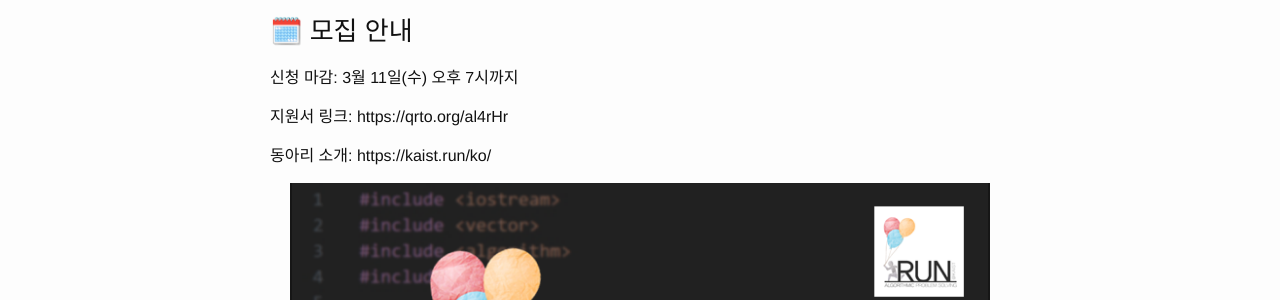
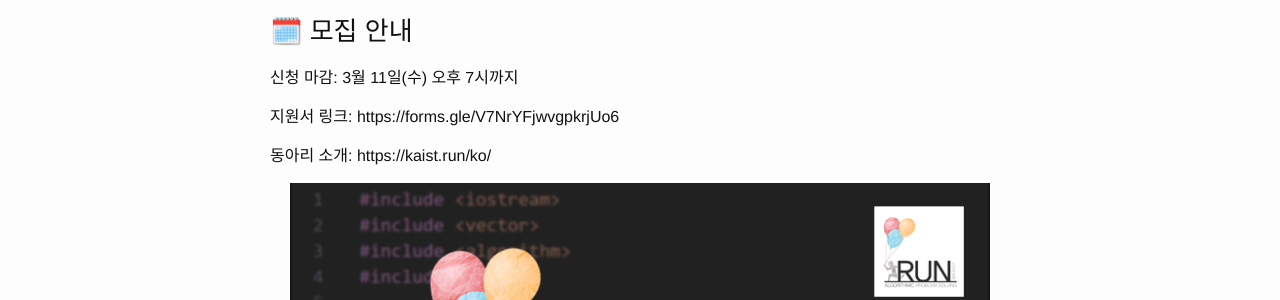
Before and after one commit to RUN-KAIST/kaist.run, a Jekyll site: the page built from apply/ko.md, in a window 1280 px wide. Shown: the part 458-758 px from the top of the page. Built offline with Jekyll 4.4.1, drawn with Linux system fonts in a browser that asks for light colours; part of the change alters nothing that is shown.

Commit message:
Update ko.md

```diff
--- a/apply/ko.md
+++ b/apply/ko.md
@@ -21,7 +21,7 @@ order: 2
 
 신청 마감: 3월 11일(수) 오후 7시까지
 
-지원서 링크: https://qrto.org/al4rHr
+지원서 링크: https://forms.gle/V7NrYFjwvgpkrjUo6
 
 동아리 소개: https://kaist.run/ko/
 
```
